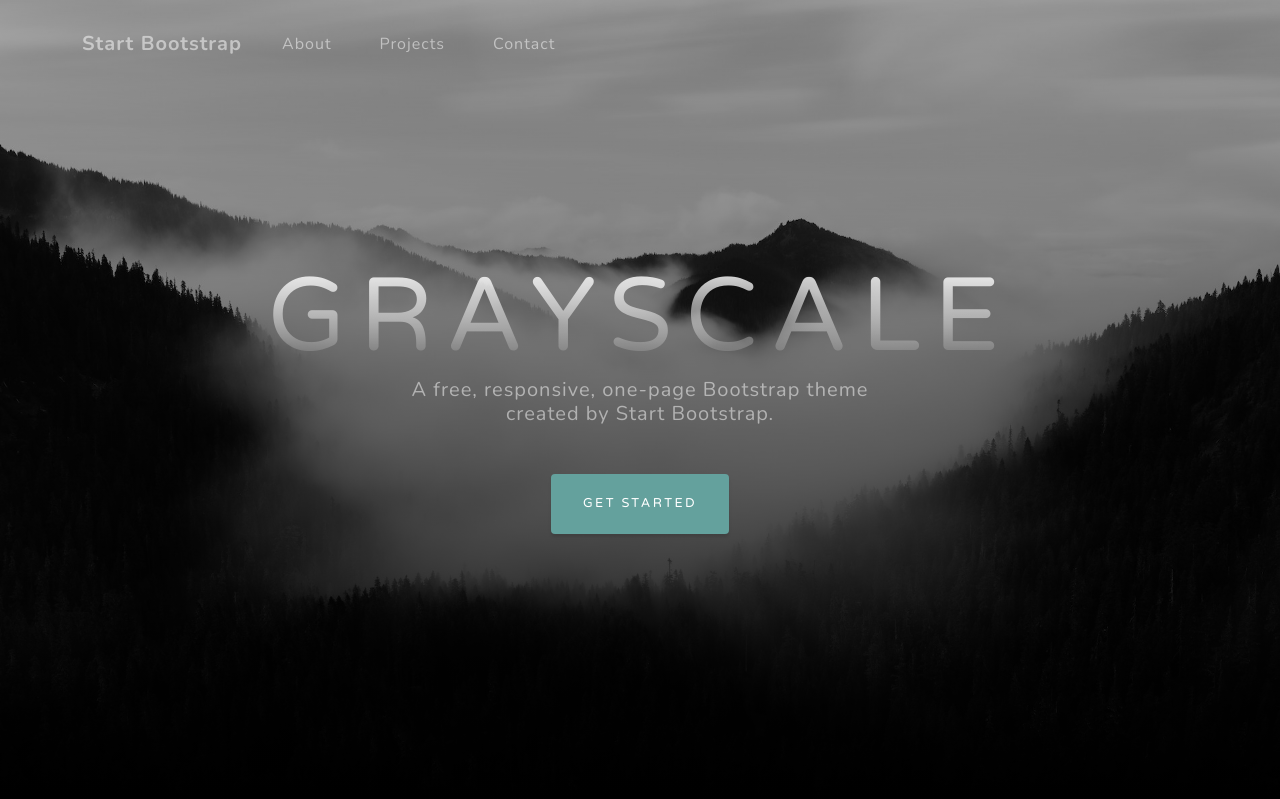
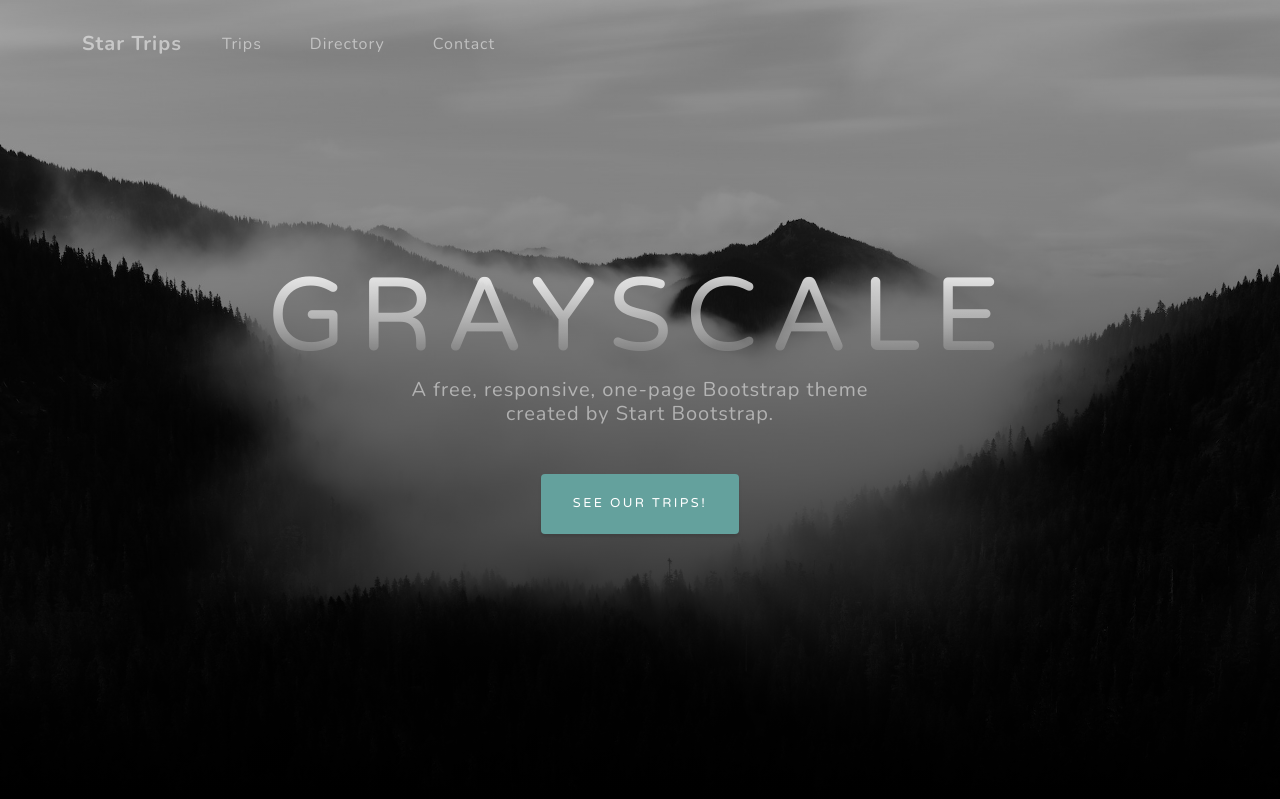
Before and after one commit to MarvelMarauder/StarTours403Project, a Django app: page / in a window 1280 px wide. Shown: the top 799 px of the page. Run offline with Django 3.2, Linux system fonts and the light colour scheme; some libraries are stand-ins or nearby versions.

Commit message:
Added some stuff to templates

```diff
--- a/templates/base.html
+++ b/templates/base.html
@@ -20,16 +20,16 @@
                     <!-- Navigation-->
                     <nav class="navbar navbar-expand-lg navbar-light fixed-top" id="mainNav">
                         <div class="container">
-                            <a class="navbar-brand js-scroll-trigger" href="#page-top">Start Bootstrap</a>
+                            <a class="navbar-brand js-scroll-trigger" href="#page-top">Star Trips</a>
                             <button class="navbar-toggler navbar-toggler-right" type="button" data-toggle="collapse" data-target="#navbarResponsive" aria-controls="navbarResponsive" aria-expanded="false" aria-label="Toggle navigation">
                                 Menu
                                 <i class="fas fa-bars"></i>
                             </button>
                             <div class="collapse navbar-collapse" id="navbarResponsive">
                                 <ul class="navbar-nav ml-auto">
-                                    <li class="nav-item"><a class="nav-link js-scroll-trigger" href="#about">About</a></li>
-                                    <li class="nav-item"><a class="nav-link js-scroll-trigger" href="#projects">Projects</a></li>
-                                    <li class="nav-item"><a class="nav-link js-scroll-trigger" href="#signup">Contact</a></li>
+                                    <li class="nav-item"><a class="nav-link js-scroll-trigger" href="{% url 'travelpages'%}">Trips</a></li>
+                                    <li class="nav-item"><a class="nav-link js-scroll-trigger" href="{% url 'info' %}">Directory</a></li>
+                                    <li class="nav-item"><a class="nav-link js-scroll-trigger" href="{% url 'about' %}">Contact</a></li>
                                 </ul>
                             </div>
                         </div>
--- a/templates/travelpages/travelpages.html
+++ b/templates/travelpages/travelpages.html
@@ -1,5 +1,9 @@
 {% extends 'base.html' %}
 {% block content %}
+        <header class="masthead">
+            <div class="container d-flex h-100 align-items-center">
+            </div>
+        </header>
             <p>Welcome to our available trips off-world!</p>
             <h4>Browse through our list of available trips:</h4>
             <table>
--- a/templates/welcomepages/index.html
+++ b/templates/welcomepages/index.html
@@ -7,7 +7,7 @@
                             <div class="mx-auto text-center">
                                 <h1 class="mx-auto my-0 text-uppercase">Grayscale</h1>
                                 <h2 class="text-white-50 mx-auto mt-2 mb-5">A free, responsive, one-page Bootstrap theme created by Start Bootstrap.</h2>
-                                <a class="btn btn-primary js-scroll-trigger" href="#about">Get Started</a>
+                                <a class="btn btn-primary js-scroll-trigger" href="{% url 'travelpages'%}">See Our Trips!</a>
                             </div>
                         </div>
                     </header>
```
